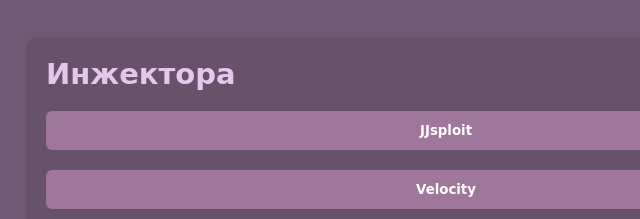
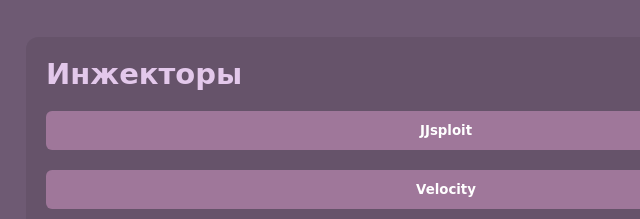
Before and after one commit to beakun/final-destination, a plain HTML site: page roblox.html in a window 1280 px wide. Shown: the part 230-449 px from the top of the page, 194-834 px from the left. Drawn offline with Linux system fonts and the light colour scheme; a web font is replaced by a local one.

Commit message:
roblox.html

```diff
--- a/roblox.html
+++ b/roblox.html
@@ -26,7 +26,7 @@
         </div>
 
         <div class="blok">
-            <h2>Инжектора</h2>
+            <h2>Инжекторы</h2>
             <div class="grid">
                 <button class="btn"><a target="_blank" href="https://jjsploit.net/">JJsploit</a></button>
                 <button class="btn"><a target="_blank" href="https://getvelocity.live/">Velocity</a></button>
```
